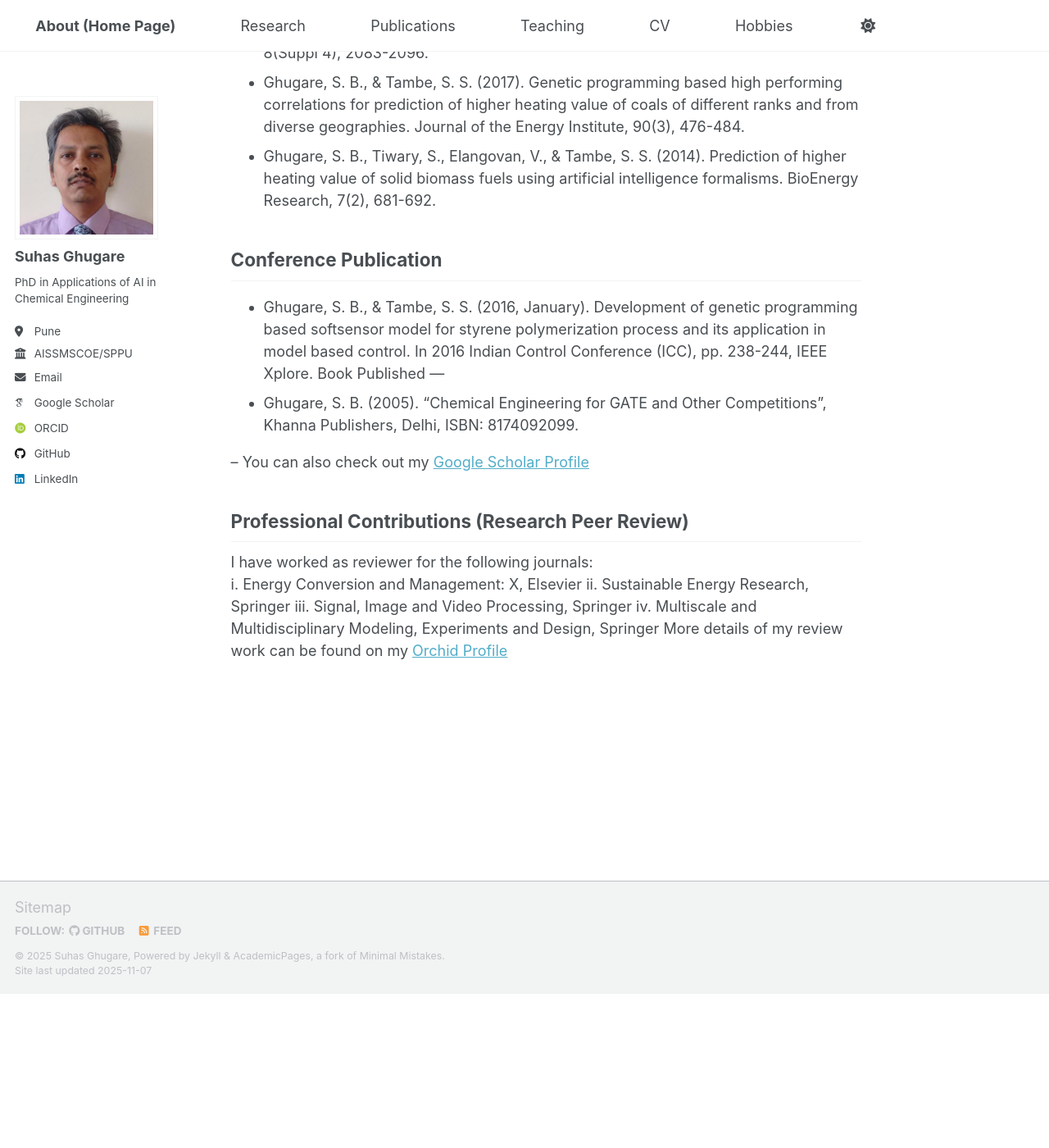
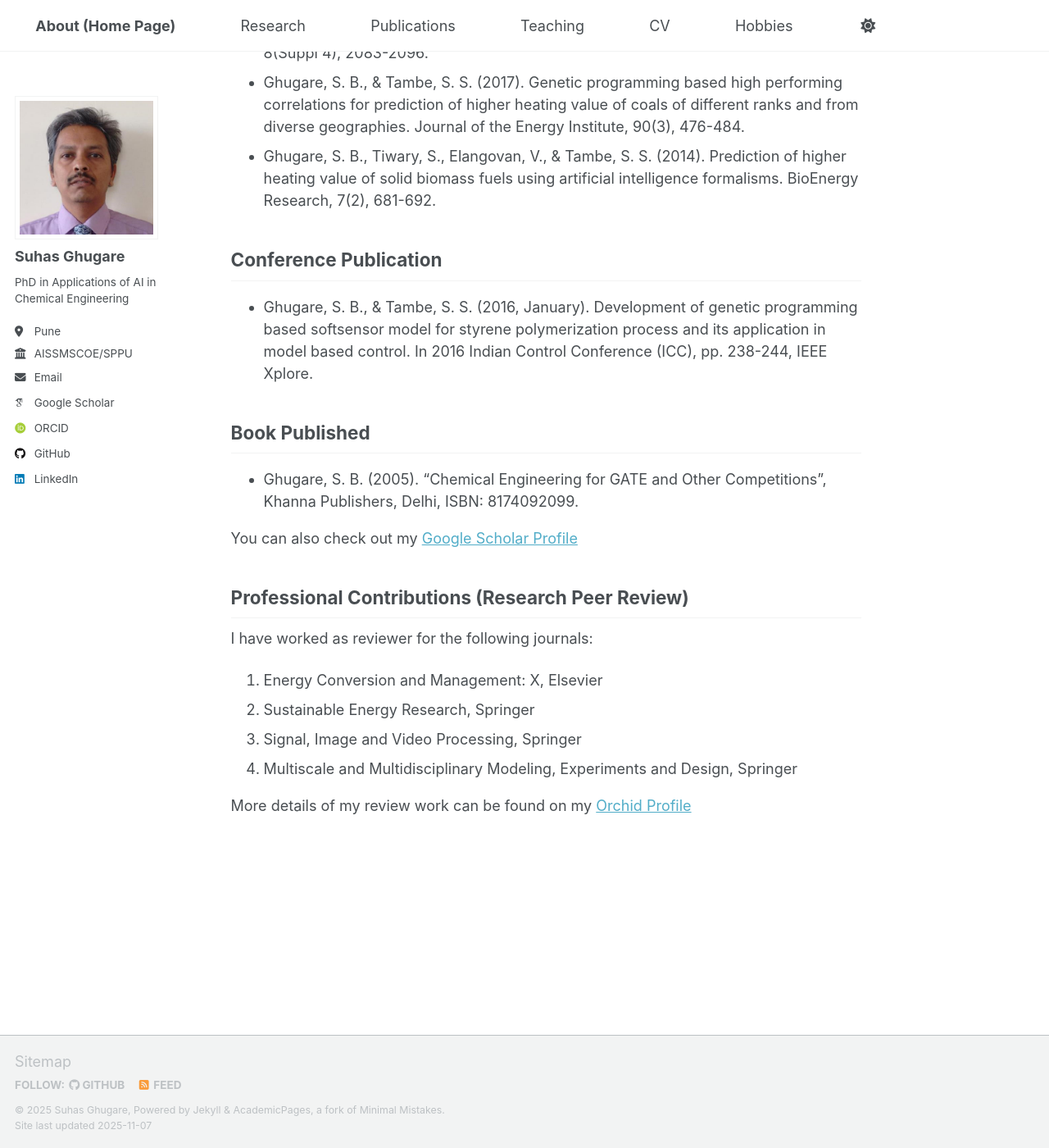
Before and after one commit to suhasghugare/suhasghugare.github.io, a Jekyll site: the page built from _pages/publications1.md, in a window 1280 px wide and 1400 px high, scrolled down 561 px. Shown: the whole window at 82% size. Built offline with Jekyll 4.4.1, drawn with Linux system fonts in a browser that asks for light colours; some web fonts are replaced; a script that is not in the unit is left out; before the commit the page ends 1773 px from its top, so only the background shows below that.

Commit message:
Update publications1.md

```diff
--- a/_pages/publications1.md
+++ b/_pages/publications1.md
@@ -21,19 +21,22 @@ Journal Publications
 Conference Publication
 ---
 * Ghugare, S. B., & Tambe, S. S. (2016, January). Development of genetic programming based softsensor model for styrene polymerization process and its application in model based control. In 2016 Indian Control Conference (ICC), pp. 238-244, IEEE Xplore.
+
 Book Published
 ---
 * Ghugare, S. B. (2005). “Chemical Engineering for GATE and Other Competitions”, Khanna Publishers, Delhi, ISBN: 8174092099.
 
---
+
+
 You can also check out my [Google Scholar Profile](https://scholar.google.com/citations?hl=en&user=Zi3xtvIAAAAJ)
 
 Professional Contributions (Research Peer Review)
 ---
 
 I have worked as reviewer for the following journals:
-i.	Energy Conversion and Management: X, Elsevier
-ii.	Sustainable Energy Research, Springer
-iii.	Signal, Image and Video Processing, Springer
-iv.	Multiscale and Multidisciplinary Modeling, Experiments and Design, Springer
+1. Energy Conversion and Management: X, Elsevier
+2. Sustainable Energy Research, Springer
+3. Signal, Image and Video Processing, Springer
+4. Multiscale and Multidisciplinary Modeling, Experiments and Design, Springer
+
 More details of my review work can be found on my [Orchid Profile](https://orcid.org/0000-0001-5211-3240)
```
